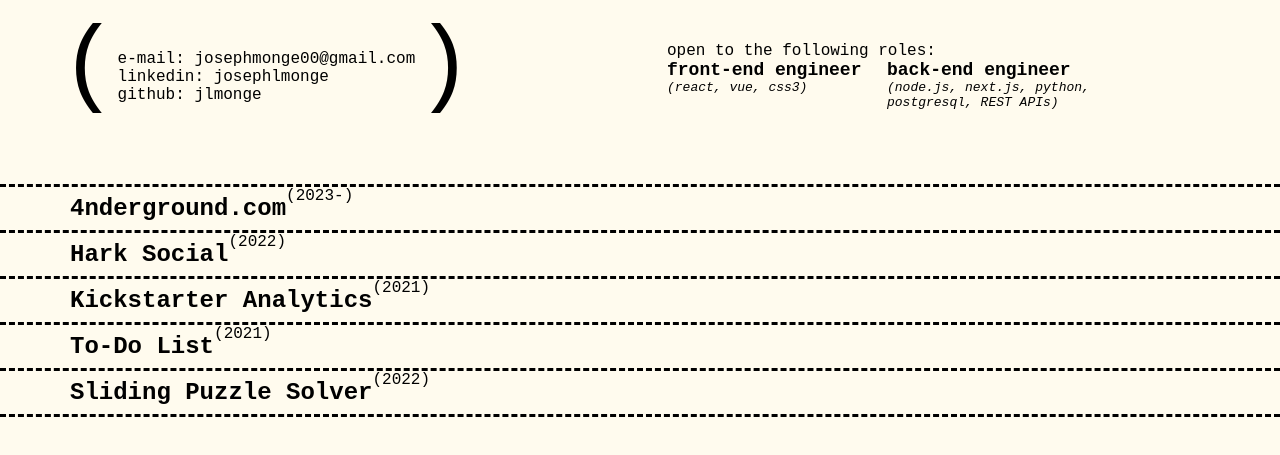
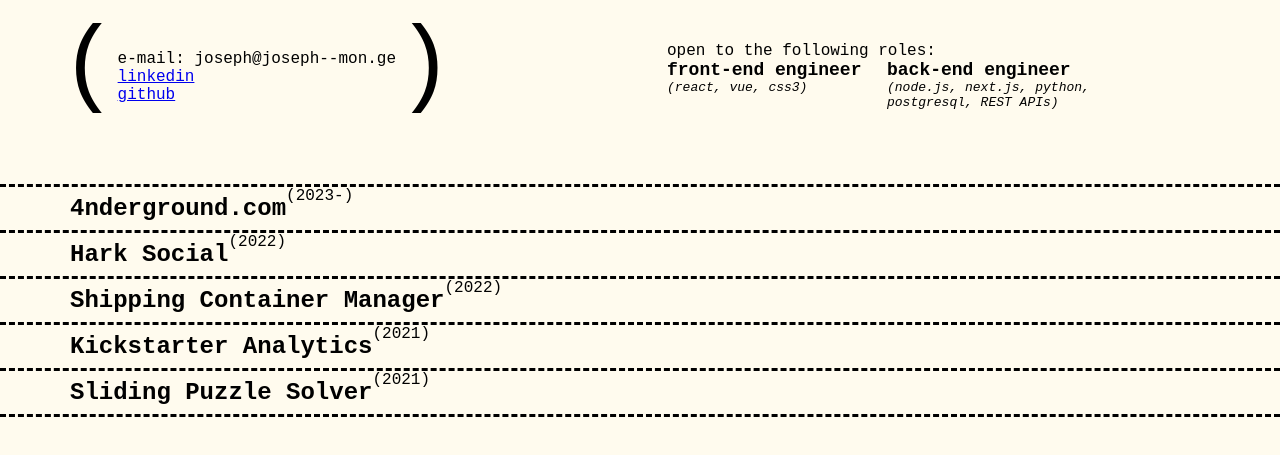
Before and after one commit to jlmonge/personal-site, a plain HTML site: page index.html in a window 1280 px wide. Shown: the part 83-538 px from the top of the page. Drawn offline with Linux system fonts and the light colour scheme; a web font is replaced by a local one.

Commit message:
Content update
- Update email
- Update projects

```diff
--- a/index.html
+++ b/index.html
@@ -27,11 +27,17 @@
         <div id="intro">
             <div id="contact-decor">
                 <address>
-                    <p class="contact-text">e-mail: josephmo<span class="hide">uhh</span>nge00<span
-                            class="hide">uhh</span>@<span class="hide">uhh</span>gm<span class="hide">uhh</span>ail.com
+                    <p class="contact-text">e-mail: <!--
+                        -->jos<span class="hide">example@yahoo.com</span><!--
+                        -->eph@<span class="hide">uhh</span><!--
+                        -->joseph--<span class="hide">uhh</span><!--
+                        -->mon.g<span class="hide">@example.com</span><!--
+                        -->e
                     </p>
-                    <p class="contact-text">linkedin: josephlmonge</p>
-                    <p class="contact-text">github: jlmonge</p>
+                    <a href="https://www.linkedin.com/in/josephlmonge/" class="contact-text" target="_blank"
+                        rel="noopener noreferrer">linkedin</a>
+                    <a href="https://github.com/jlmonge" class="contact-text" target="_blank"
+                        rel="noopener noreferrer">github</a>
                 </address>
             </div>
             <div id="employment-status">
@@ -52,32 +58,9 @@
 
         <!-- projects -->
         <div id="projects">
-            <!--
-            not gonna start this yet. at least this is something i care about but do
-            people even care? talk to em.
             <section class="project">
                 <input id="p1" class="toggle" type="checkbox">
                 <label for="p1" class="title">
-                    <h2>Headtop</h2>
-                    <span class="project-date">(2024 - )</span>
-                </label>
-                <div class="project-body">
-                    <p class="project-desc">Google "men's haircuts." I dare you.
-                        Conclusion: Millions of the same straight-haired undercuts.
-                        That's cool. But what about the billions of people
-                        with... different hair? Here's where we come in.
-                        Upload your hair styles to our site along with relevant
-                        information like your hair type, color, length, style; face shape;
-                        product applied (if any); clipper guards used; and facial hair type.
-                    </p>
-                    <a href="https://github.com/jlmonge/headtop" class="project-link">This project does not exist yet,
-                        so the link won't work.</a>
-                    <p class="project-status">Deployment planned for Q2 2024.</p>
-                </div>
-            </section> -->
-            <section class="project">
-                <input id="p2" class="toggle" type="checkbox">
-                <label for="p2" class="title">
                     <h2>4nderground.com</h2>
                     <span class="project-date">(2023-)</span>
                 </label>
@@ -89,30 +72,55 @@
                         title, or description — focus totally on the music. Forget the social
                         media and major label games, this one's for the artists.
                     </p>
-                    <a href="https://github.com/jlmonge/4nderground" class="project-link">GITHUB</a>
-                    <p class="project-status">Site opening planned for Q1 2024.</p>
+                    <a href="https://github.com/jlmonge/4nderground" class="project-link" target="_blank"
+                        rel="noopener noreferrer">
+                        GITHUB
+                    </a>
+                    <p class="project-status">Solo effort (so far). Site opening & marketing campaign planned for early
+                        2024.</p>
+                </div>
+            </section>
+            <section class="project">
+                <input id="p2" class="toggle" type="checkbox">
+                <label for="p2" class="title">
+                    <h2>Hark Social</h2>
+                    <span class="project-date">(2022)</span>
+                </label>
+                <div class="project-body">
+                    <p class="project-desc">Designed and built a short-form social audio app using Vue.js as part of a
+                        startup program in France.
+                        Incorporated user registration, friends, and conversation history using Firestore (NoSQL).
+                    </p>
+                    <a href="https://github.com/jlmonge/HarkSocial" class="project-link" target="_blank"
+                        rel="noopener noreferrer">
+                        GITHUB
+                    </a>
+                    <p class="project-status">Abandoned. Built as part of a startup program.</p>
                 </div>
             </section>
             <section class="project">
                 <input id="p3" class="toggle" type="checkbox">
                 <label for="p3" class="title">
-                    <h2>Hark Social</h2>
-                    <span class="project-date">(2022)</span>
+                    <h2>Shipping Container Manager</h2>
+                    <span>(2022)</span>
                 </label>
                 <div class="project-body">
-                    <p class="project-desc">Designed and built a short-form social audio app using Vue.js as part of a
-                        startup program.
-                        Incorporated user registration, friends, and conversation history using Firestore (NoSQL).
+                    <p class="project-desc">Designed an animated user interface, using PyQt, of a program that,
+                        given the position and weight of its shipping containers, can perform and log the following
+                        operations: balance the ship, and transfer containers in and out in as few moves as possible.
                     </p>
-                    <a href="https://github.com/jlmonge/HarkSocial" class="project-link">GITHUB</a>
-                    <p class="project-status">Abandoned. Built as part of a startup program.</p>
+                    <a href="https://github.com/jlmonge/ShippingContainerManager" class="project-link" target="_blank"
+                        rel="noopener noreferrer">
+                        GITHUB
+                    </a>
+                    <p class="project-status">University project. Team effort.</p>
                 </div>
             </section>
             <section class="project">
                 <input id="p4" class="toggle" type="checkbox">
                 <label for="p4" class="title">
                     <h2>Kickstarter Analytics</h2>
-                    <span>(2021)</spa>
+                    <span>(2021)</span>
                 </label>
                 <div class="project-body">
                     <p class="project-desc">Constructed a web app using the Flask framework that allows users to add,
@@ -120,30 +128,18 @@
                         Incorporated the Plotly graphing library allowing users generate and display descriptive
                         analytics for their data set.
                     </p>
-                    <a href="https://github.com/jlmonge/GetKickstarterAnalytics" class="project-link">GITHUB</a>
+                    <a href="https://github.com/jlmonge/GetKickstarterAnalytics" class="project-link" target="_blank"
+                        rel="noopener noreferrer">
+                        GITHUB
+                    </a>
                     <p class="project-status">University project. Team effort.</p>
                 </div>
             </section>
             <section class="project">
                 <input id="p5" class="toggle" type="checkbox">
                 <label for="p5" class="title">
-                    <h2>To-Do List</h2>
+                    <h2>Sliding Puzzle Solver</h2>
                     <span>(2021)</spa>
-                </label>
-                <div class="project-body">
-                    <p class="project-desc">Designed and implemented a to-do list system for creating tasks using C++.
-                        Incorporated singular and group tasks using the composite design pattern. Implemented search and
-                        filtering algorithms using the strategy design pattern.
-                    </p>
-                    <a href="https://github.com/jlmonge/ToDoList" class="project-link">GITHUB</a>
-                    <p class="project-status">University project. Team effort.</p>
-                </div>
-            </section>
-            <section class="project">
-                <input id="p6" class="toggle" type="checkbox">
-                <label for="p6" class="title">
-                    <h2>Sliding Puzzle Solver</h2>
-                    <span>(2022)</spa>
                 </label>
                 <div class="project-body">
                     <p class="project-desc">Developed a sliding puzzle solver using Python by implementing uniform cost
@@ -160,11 +156,13 @@
                 <input id="p2" class="toggle" type="checkbox">
                 <label for="p2" class="title">
                     <h2>Hark Social</h2>
-                    <span>(2022)</spa>
+                    <span>(2022)</span>
                 </label>
                 <div class="project-body">
                     <p class="project-desc">Short-form based social audio app.</p>
-                    <a href="https://github.com/jlmonge/HarkSocial" class="project-link">GITHUB</a>
+                    <a href="https://github.com/jlmonge/HarkSocial" class="project-link" target="_blank" rel="noopener noreferrer">
+                        GITHUB
+                    </a>
                     <p class="project-status">Abandoned. Built as part of a startup program.</p>
                 </div>
             </section>
```
